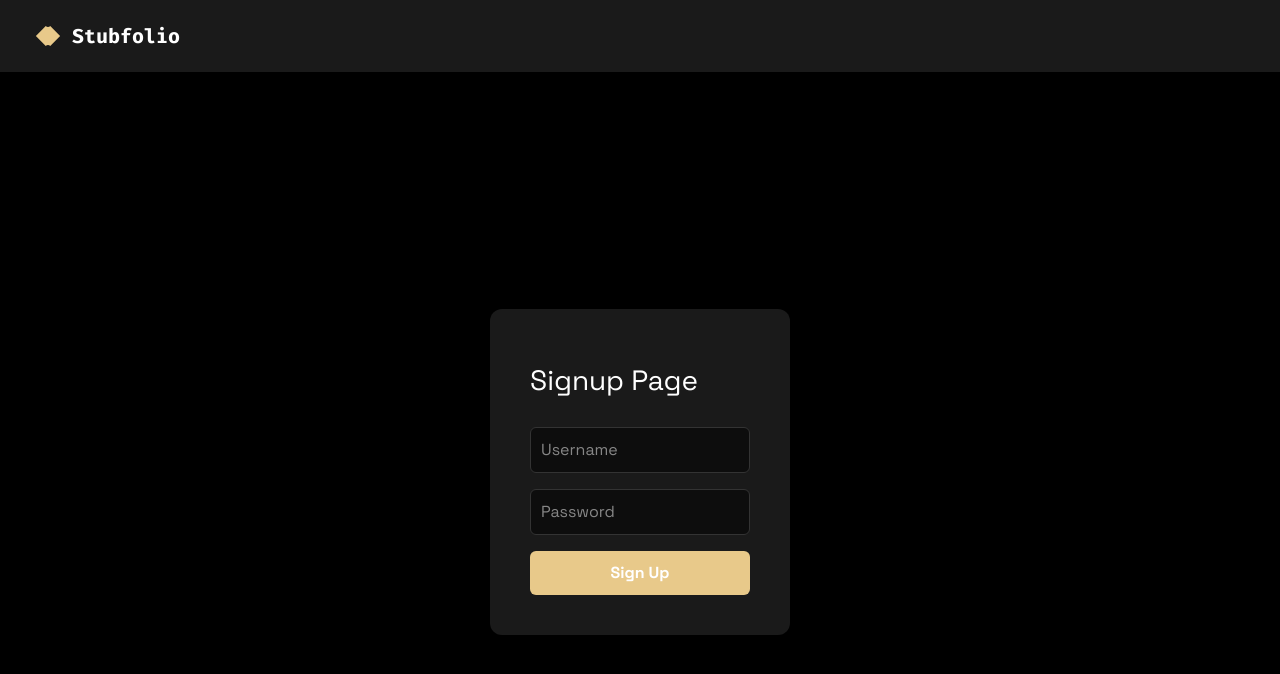
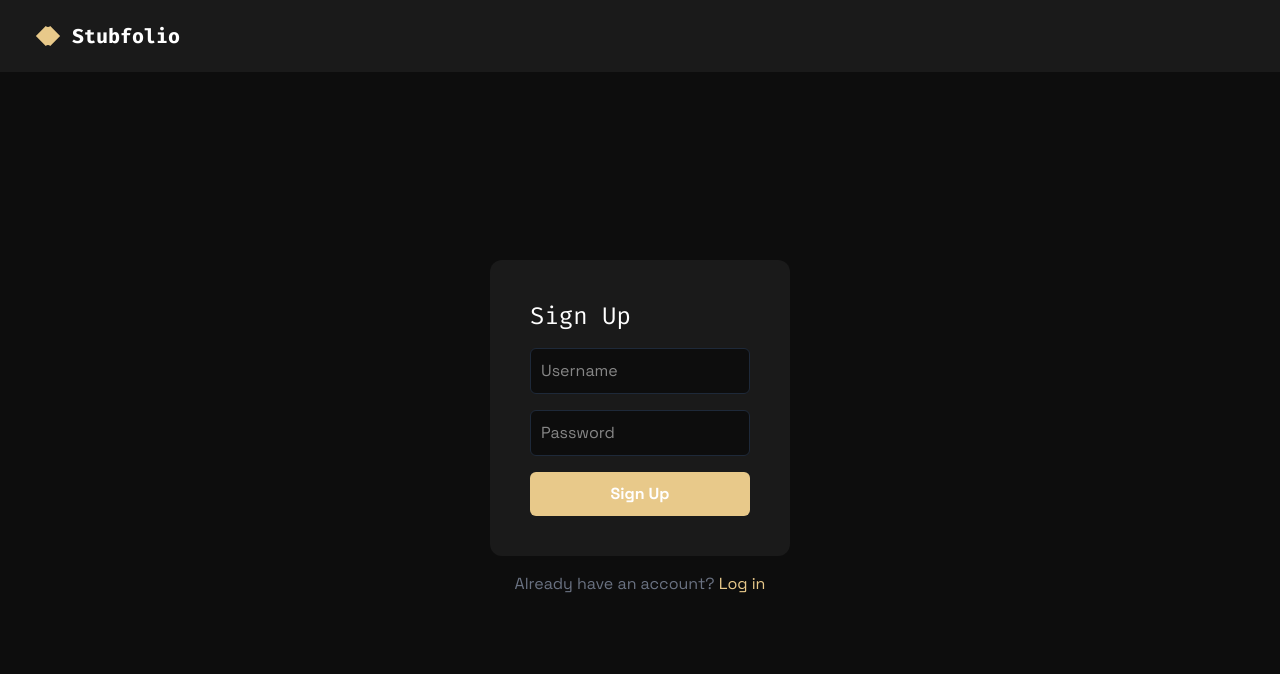
Before and after one commit to jordan-hennessy/stubfolio, a React (Vite) app in the folder frontend/: page /signup in a window 1280 px wide. Shown: the top 674 px of the page. Built offline with nearby package versions, Linux system fonts and the light colour scheme.

Commit message:
Convert Login/Signup to Tailwind, fix layout, add cross-links

```diff
--- a/frontend/src/pages/LoginPage.tsx
+++ b/frontend/src/pages/LoginPage.tsx
@@ -1,5 +1,5 @@
 import { useState } from "react";
-import { useNavigate } from "react-router-dom";
+import { useNavigate, Link } from "react-router-dom";
 
 function LoginPage() {
   const [username, setUsername] = useState("");
@@ -31,43 +31,22 @@ function LoginPage() {
   };
 
   return (
-    <div
-      style={{
-        minHeight: "100vh",
-        display: "flex",
-        justifyContent: "center",
-        alignItems: "center",
-        backgroundColor: "#000",
-      }}
-    >
+    <div className="min-h-[calc(100vh-88px)] flex justify-center items-center bg-brand-bg">
+      <div>
         <form
           onSubmit={handleSubmit}
-        style={{
-          backgroundColor: "#1a1a1a",
-          padding: "40px",
-          borderRadius: "12px",
-          display: "flex",
-          flexDirection: "column",
-          gap: "16px",
-          width: "300px",
-        }}
+          className="flex flex-col gap-4 w-75 p-10 rounded-xl bg-brand-card"
         >
-        <h1 style={{ color: "white", margin: 10 }}>Login</h1>
+          <h1 className="text-white text-2xl font-brand-mono">Login</h1>
 
-        {error && <p style={{ color: "#ff6b6b" }}>{error}</p>}
+          {error && <p className="text-brand-error">{error}</p>}
 
           <input
             type="text"
             placeholder="Username"
             value={username}
             onChange={(event) => setUsername(event.target.value)}
-          style={{
-            padding: "10px",
-            borderRadius: "6px",
-            border: "1px solid #333",
-            backgroundColor: "#0d0d0d",
-            color: "white",
-          }}
+            className="p-2.5 rounded-md border border-gray-800 bg-brand-bg text-white"
           />
 
           <input
@@ -75,29 +54,26 @@ function LoginPage() {
             placeholder="Password"
             value={password}
             onChange={(event) => setPassword(event.target.value)}
-          style={{
-            padding: "10px",
-            borderRadius: "6px",
-            border: "1px solid #333",
-            backgroundColor: "#0d0d0d",
-            color: "white",
-          }}
+            className="p-2.5 rounded-md border border-gray-800 bg-brand-bg text-white"
           />
 
           <button
             type="submit"
-          style={{
-            padding: "10px",
-            borderRadius: "6px",
-            border: "none",
-            backgroundColor: "#e8c98a",
-            fontWeight: "bold",
-            cursor: "pointer",
-          }}
+            className="p-2.5 rounded-md bg-brand-gold font-bold cursor-pointer hover:opacity-90 transition-opacity"
           >
             Log in
           </button>
         </form>
+        <p className="text-center text-gray-500 mt-4">
+          Don't have an account?{" "}
+          <Link
+            to="/signup"
+            className="text-brand-gold hover:opacity-80 transition-opacity"
+          >
+            Sign up
+          </Link>
+        </p>
+      </div>
     </div>
   );
 }
--- a/frontend/src/pages/SignupPage.tsx
+++ b/frontend/src/pages/SignupPage.tsx
@@ -1,5 +1,5 @@
 import { useState } from "react";
-import { useNavigate } from "react-router-dom";
+import { useNavigate, Link } from "react-router-dom";
 
 function SignupPage() {
   const [username, setUsername] = useState("");
@@ -29,51 +29,27 @@ function SignupPage() {
         }
       })
       .catch(() => {
-        setError("EXAMPLE: Something went wrong");
+        setError("Something went wrong. Please try again.");
       });
   };
 
   return (
-    <div
-      style={{
-        minHeight: "100vh",
-        display: "flex",
-        justifyContent: "center",
-        alignItems: "center",
-        backgroundColor: "#000",
-      }}
-    >
-      {/* Large wrap <div> */}
+    <div className="min-h-[calc(100vh-88px)] flex justify-center items-center bg-brand-bg">
+      <div>
         <form
           onSubmit={handleSubmit}
-        style={{
-          backgroundColor: "#1a1a1a",
-          padding: "40px",
-          borderRadius: "12px",
-          display: "flex",
-          flexDirection: "column",
-          gap: "16px",
-          width: "300px",
-        }}
+          className="flex flex-col gap-4 w-75 p-10 rounded-xl bg-brand-card"
         >
-        <h1 style={{ color: "white", margin: "10px 0", fontSize: "28px" }}>
-          Signup Page
-        </h1>
+          <h1 className="text-white text-2xl font-brand-mono">Sign Up</h1>
 
-        {error && <p style={{ color: "#ff6b6b" }}>{error}</p>}
+          {error && <p className="text-brand-error">{error}</p>}
 
           <input
             type="text"
             placeholder="Username"
             value={username}
             onChange={(event) => setUsername(event.target.value)}
-          style={{
-            padding: "10px",
-            borderRadius: "6px",
-            border: "1px solid #333",
-            backgroundColor: "#0d0d0d",
-            color: "white",
-          }}
+            className="p-2.5 rounded-md border border-gray-800 bg-brand-bg text-white"
           />
 
           <input
@@ -81,30 +57,26 @@ function SignupPage() {
             placeholder="Password"
             value={password}
             onChange={(event) => setPassword(event.target.value)}
-          style={{
-            padding: "10px",
-            borderRadius: "6px",
-            border: "1px solid #333",
-            backgroundColor: "#0d0d0d",
-            color: "white",
-          }}
+            className="p-2.5 rounded-md border border-gray-800 bg-brand-bg text-white"
           />
 
           <button
             type="submit"
-          style={{
-            padding: "10px",
-            borderRadius: "6px",
-            border: "none",
-            backgroundColor: "#e8c98a",
-            fontWeight: "bold",
-            cursor: "pointer",
-          }}
+            className="p-2.5 rounded-md bg-brand-gold font-bold cursor-pointer hover:opacity-90 transition-opacity"
           >
             Sign Up
           </button>
         </form>
-      {/* Large wrap <div> */}
+        <p className="text-center text-gray-500 mt-4">
+          Already have an account?{" "}
+          <Link
+            to="/login"
+            className="text-brand-gold hover:opacity-80 transition-opacity"
+          >
+            Log in
+          </Link>
+        </p>
+      </div>
     </div>
   );
 }
```
Lines whose indentation alone changed are shown as unchanged.
